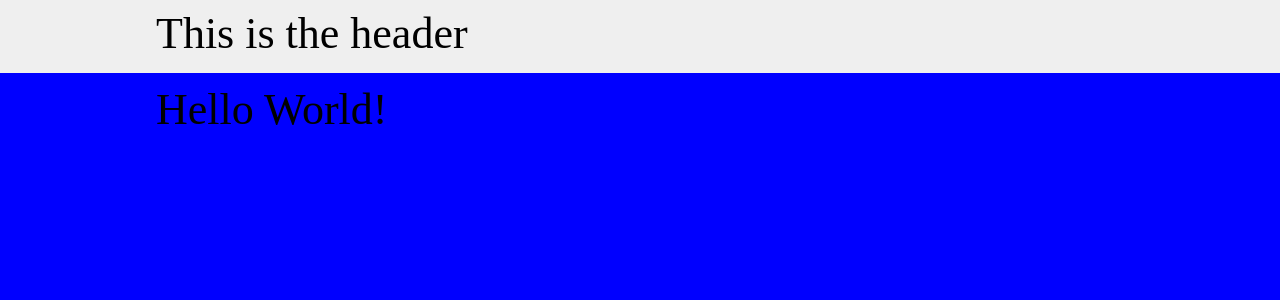
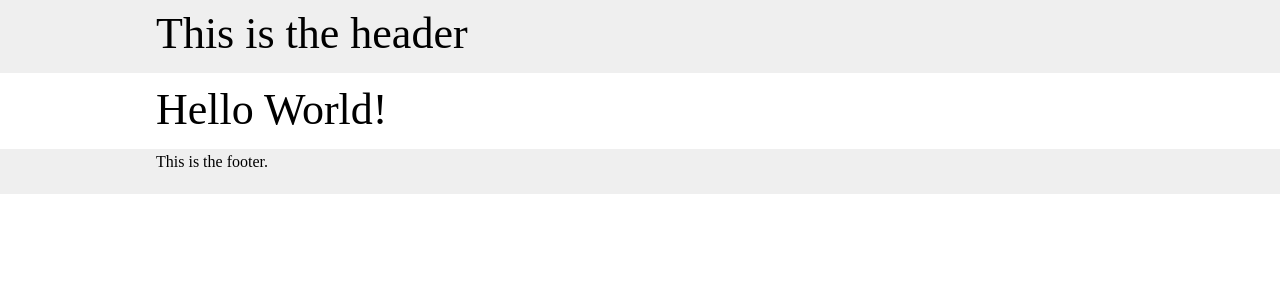
Before and after one commit to kjduncan/MaryPeterson-www, a Jekyll site: the page built from index.html, in a window 1280 px wide. Shown: the top 300 px of the page. Built offline with Jekyll 4.4.1, drawn with Linux system fonts in a browser that asks for light colours.

Commit message:
added footer

```diff
--- /dev/null
+++ b/_includes/footer.html
@@ -0,0 +1,7 @@
+<footer>
+    <div class="row">
+        <div class="small-12 columns">
+            <p>This is the footer.</p>
+        </div>
+    </div>
+</footer>
--- a/_layouts/default.html
+++ b/_layouts/default.html
@@ -38,7 +38,10 @@
 
 <body>
     {% include header.html %}
+
     {{content}}
+
+    {% include footer.html %}
 </body>
 
 
--- a/assets/css/styles.css
+++ b/assets/css/styles.css
@@ -1541,13 +1541,14 @@ blockquote p {
     display: inherit !important;
   }
 }
-body {
-  background-color: blue;
-  height: 200px;
-}
-
 header {
   display: inline-block;
   width: 100%;
   background-color: #efefef;
 }
+
+footer {
+  display: inline-block;
+  width: 100%;
+  background-color: #efefef;
+}
```
Also changed, not shown: _assets/_sass/styles.scss (+6 -2 lines), 2 other files.
